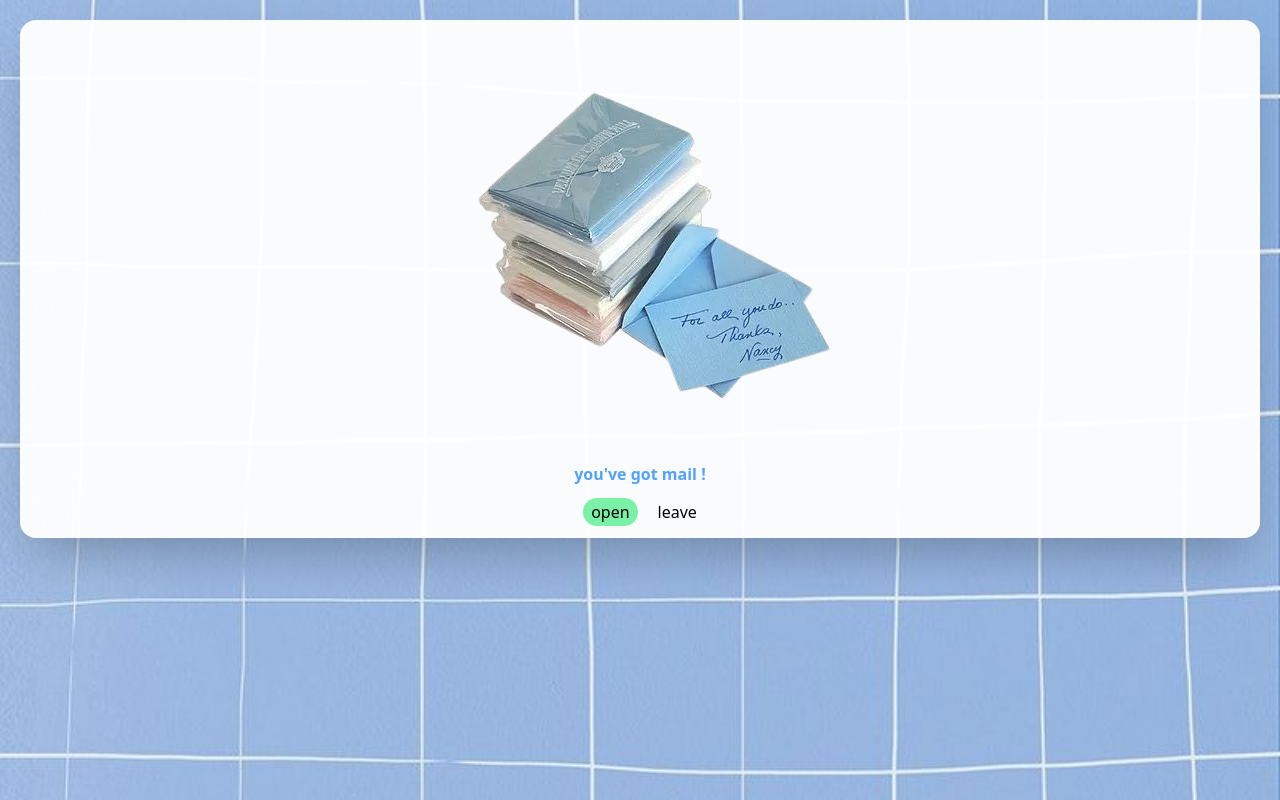
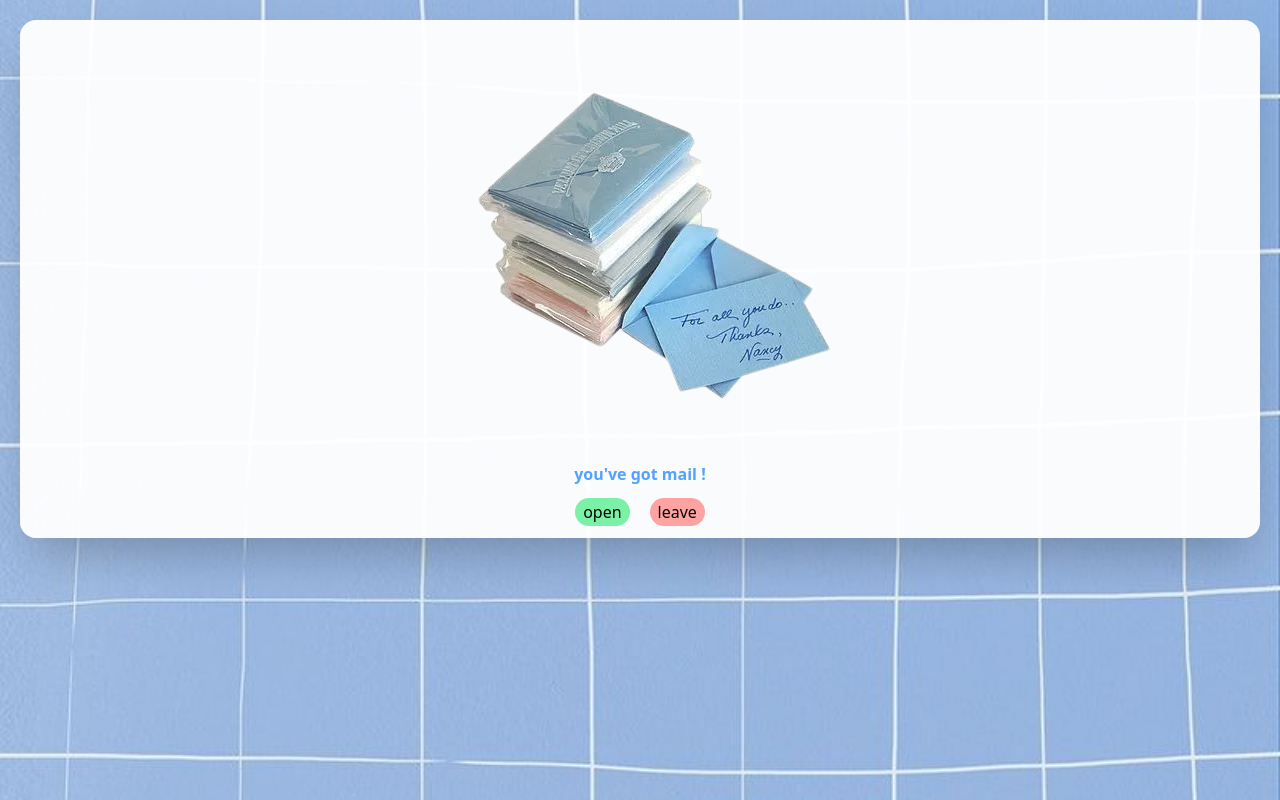
Before and after one commit to femnixx/anniversary, a React (Vite) app: page / in a window 1280 px wide. Built offline with nearby package versions, Linux system fonts and the light colour scheme.

Commit message:
Added png text, might change since it looks weird

```diff
--- a/src/App.tsx
+++ b/src/App.tsx
@@ -17,9 +17,12 @@ function App() {
                 <p className="text-center text-blue-400 font-bold">you've got mail ! </p>
                 <div className="flex gap-x-5 w-full justify-center mt-3">
                     <button className="bg-green-300 px-2 py-0.5 rounded-full">open</button>
-                    <button bg->leave</button>
+                    <button className="bg-red-300 px-2 py-0 rounded-full text-black">leave</button>
                 </div>
               </div>
+          </div>
+          <div>
+
           </div>
         </div>
       </div>
```
Also changed, not shown: src/assets/text.png (added).
